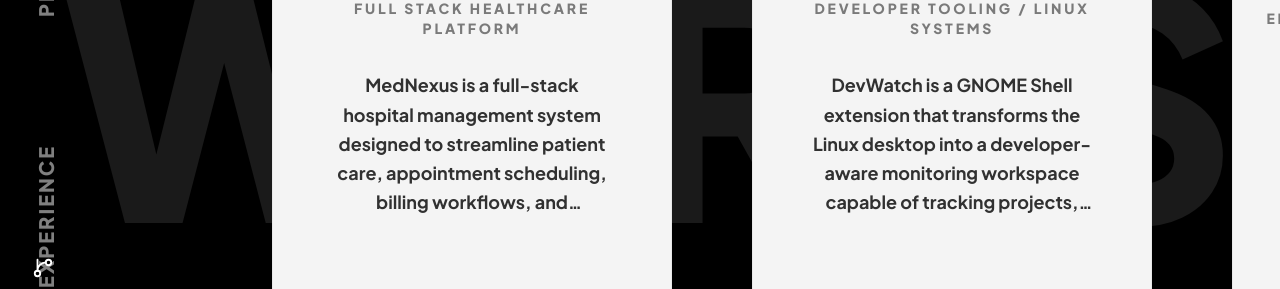
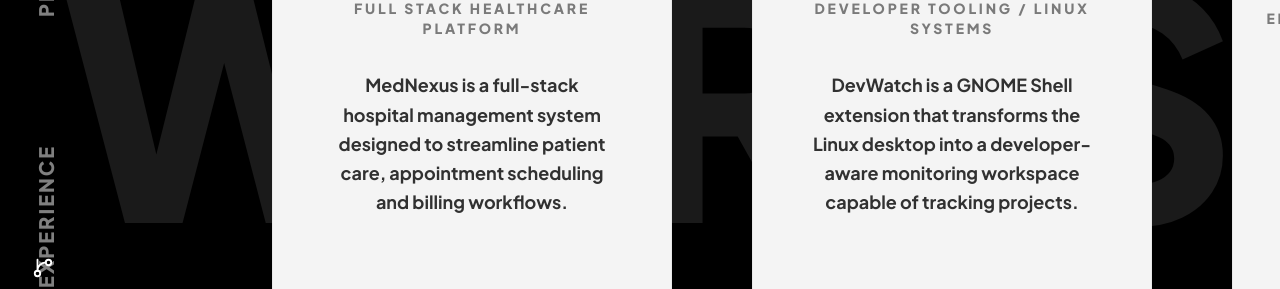
Before and after one commit to Pawan-19012006/Portfolio-Pawan, a React app: page /projects in a window 1280 px wide. Shown: the part 307-596 px from the top of the page. Built offline with nearby package versions, Linux system fonts and the light colour scheme; the HTML template or start-up script is replaced by a standard one.

Commit message:
fix: changes in projects section

```diff
--- a/src/data/projects.js
+++ b/src/data/projects.js
@@ -2,7 +2,7 @@
   {
     id: "mednexus",
     title: "MedNexus",
-    description: "MedNexus is a full-stack hospital management system designed to streamline patient care, appointment scheduling, billing workflows, and operational management for hospitals and clinics.",
+    description: "MedNexus is a full-stack hospital management system designed to streamline patient care, appointment scheduling and billing workflows.",
     category: "Full Stack Healthcare Platform",
     techStack: ["React", "Node.js", "MySQL", "Docker"],
     githubUrl: "https://github.com/Pawan-19012006/MedNexus",
@@ -21,7 +21,7 @@
   {
     id: "devwatch",
     title: "DevWatch",
-    description: "DevWatch is a GNOME Shell extension that transforms the Linux desktop into a developer-aware monitoring workspace capable of tracking projects, ports, builds, conflicts, and system performance in real time.",
+    description: "DevWatch is a GNOME Shell extension that transforms the Linux desktop into a developer-aware monitoring workspace capable of tracking projects.",
     category: "Developer Tooling / Linux Systems",
     techStack: ["JavaScript", "Linux", "GNOME Extensions"],
     githubUrl: "https://github.com/Pawan-19012006/DevWatch",
@@ -40,7 +40,7 @@
   {
     id: "citil",
     title: "CITIL",
-    description: "CITIL is a mobile-first institutional workflow and asset management platform built to optimize procurement systems, inventory tracking, role-based operations, and organizational workflows.",
+    description: "CITIL is a mobile-first institutional workflow and asset management platform built to optimize procurement systems, inventory tracking, etc.",
     category: "Enterprise Workflow Platform",
     techStack: ["React Native", "Expo", "Firebase"],
     githubUrl: "https://github.com/Pawan-19012006/CITIL_Inventory_Management_System",
@@ -59,7 +59,7 @@
   {
     id: "fintwitch",
     title: "FinTwitch",
-    description: "FinTwitch is a gamified personal finance platform that combines financial tools, quizzes, habit tracking, stock simulations, and finance education into an engaging interactive experience.",
+    description: "FinTwitch is a gamified personal finance platform that combines financial tools and finance education into an engaging interactive experience.",
     category: "FinTech / Gamified Learning",
     techStack: ["React", "Firebase", "JavaScript"],
     githubUrl: "https://github.com/Pawan-19012006/FinTwitch",
@@ -78,7 +78,7 @@
   {
     id: "skilltrader",
     title: "SkillTrader",
-    description: "SkillTrader is a community-driven learning ecosystem where users can teach, collaborate, connect, and book learning sessions in a modern social-first educational environment.",
+    description: "SkillTrader is a learning ecosystem where users can teach, collaborate, connect in a modern educational environment.",
     category: "Social Learning Platform",
     techStack: ["React", "Firebase", "TypeScript"],
     githubUrl: "https://github.com/Pawan-19012006/SkillTrader",
@@ -96,7 +96,7 @@
   {
     id: "codecrypt",
     title: "CodeCrypt",
-    description: "CodeCrypt is a secure anti-cheat assessment platform designed to enforce fullscreen examinations with violation detection, tab-switch monitoring, and automated security enforcement.",
+    description: "CodeCrypt is a secure anti-cheat assessment platform designed to enforce violation detection and tab-switch monitoring.",
     category: "Secure Assessment Platform",
     techStack: ["React", "TypeScript"],
     githubUrl: "https://github.com/Pawan-19012006/CodeCrypt",
@@ -115,7 +115,7 @@
   {
     id: "zorphix",
     title: "Zorphix",
-    description: "Zorphix is an offline-first event management system that enables participant verification, QR-based check-ins, and local event operations without requiring constant internet connectivity.",
+    description: "Zorphix is an offline-first event management system that enables participant verification through QR Scanning and helps local event operations.",
     category: "Offline-First Event Management",
     techStack: ["React Native", "Expo", "SQLite", "Firebase"],
     githubUrl: "https://github.com/Pawan-19012006/Zorphix",
@@ -134,7 +134,7 @@
   {
     id: "ghg-emissions",
     title: "GHG Emissions Model Training",
-    description: "Machine learning project focused on predicting greenhouse gas emissions using regression-based models, exploratory data analysis, preprocessing pipelines, and evaluation techniques.",
+    description: "Machine learning project focused on predicting greenhouse gas emissions using regression-based models and EDA.",
     category: "Machine Learning / Data Science",
     techStack: ["Python", "Jupyter Notebook", "Machine Learning"],
     githubUrl: "https://github.com/Pawan-19012006/GHG-Emissions-Model-Training",
@@ -153,7 +153,7 @@
   {
     id: "positive-integers",
     title: "Positive Integers Data Notebooks",
-    description: "A collection of machine learning internship notebooks focused on exploratory analysis, preprocessing, visualization, and developer-oriented data science workflows.",
+    description: "A collection of machine learning internship notebooks focused on EDA, preprocessing and visualization.",
     category: "Machine Learning / Data Analytics",
     techStack: ["Python", "Jupyter Notebook"],
     githubUrl: "https://github.com/Pawan-19012006/Positive-Integers-data-notebooks",
--- a/src/pages/Projects.jsx
+++ b/src/pages/Projects.jsx
@@ -38,7 +38,7 @@
         {/* Back of the Card */}
         <div className="absolute inset-0 backface-hidden bg-black text-white rounded-[2rem] p-8 flex flex-col items-center justify-center border border-white/20" style={{ transform: "rotateY(180deg)" }}>
           <h3 className="text-3xl font-black mb-8 text-center leading-tight">
-            Want to see<br/>my work?
+            Want to know<br/>more?
           </h3>
 
           <div className="flex flex-col gap-4 w-full px-4">
```
